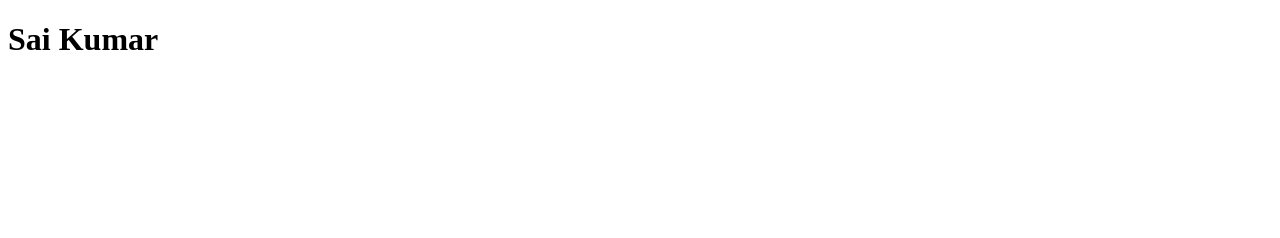
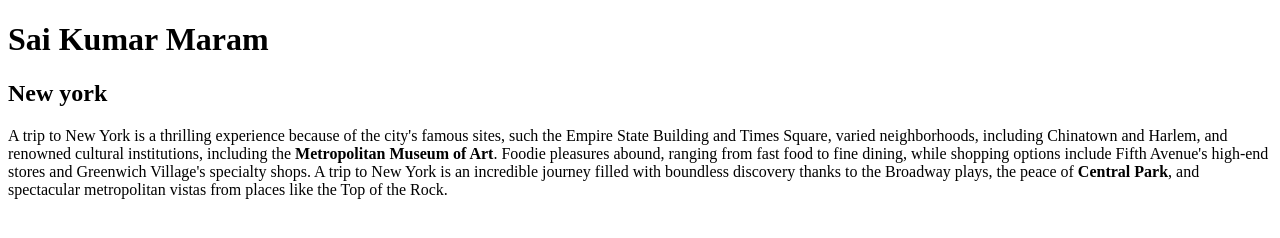
Before and after one commit to 44-563-WebApps-F23/44563-webapps-f23-assignment3-Saikumaar2308, a plain HTML site: page index.html in a window 1280 px wide. Drawn offline with Linux system fonts and the light colour scheme.

Commit message:
Update index.html

```diff
--- a/index.html
+++ b/index.html
@@ -6,6 +6,14 @@
     <title>Webapps</title>
 </head>
 <body>
-    <h1>Sai Kumar</h1>
+    <h1>Sai Kumar Maram</h1>
+    <h2>New york</h2>
+    <p>A trip to New York is a thrilling experience because of the city's famous sites,
+        such the Empire State Building and Times Square, varied neighborhoods, including Chinatown
+        and Harlem, and renowned cultural institutions, including the<b> Metropolitan Museum of Art</b>.
+        Foodie pleasures abound, ranging from fast food to fine dining, while shopping options include
+        Fifth Avenue's high-end stores and Greenwich Village's specialty shops. A trip to New York is
+        an incredible journey filled with boundless discovery thanks to the Broadway plays, the peace of
+        <b>Central Park</b>, and spectacular metropolitan vistas from places like the Top of the Rock.</p>
 </body>
 </html>
```
